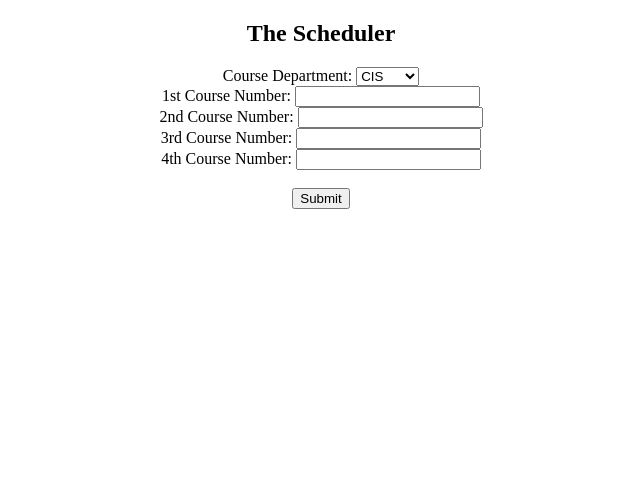
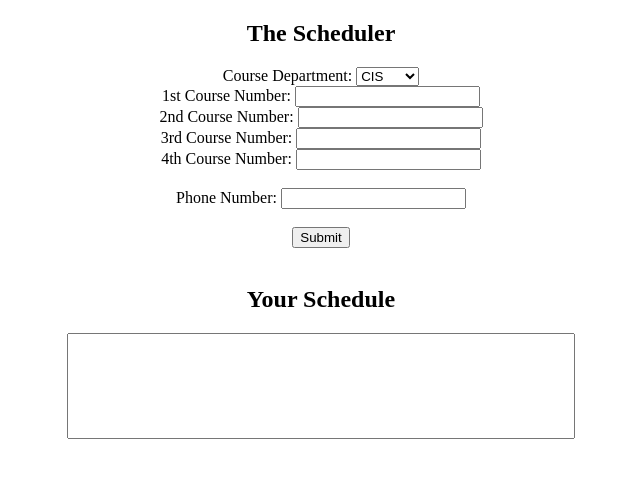
Before and after one commit to CIS3296SoftwareDesignF21/prj-02-thescheduler, a plain HTML site: page templates/index.html in a window 1280 px wide. Shown: the whole page, without its empty margins (319-959 px from the left). Drawn offline with Linux system fonts and the light colour scheme.

Commit message:
Update index.html

```diff
--- a/templates/index.html
+++ b/templates/index.html
@@ -41,7 +41,15 @@
       <label for = "fcrs4">4th Course Number: </label>
         <input type="text" id="fcrs4" name="fcrs4" value=""><br><br>
 
-      <input type="submit" value="Submit">
+      <label for = "phone">Phone Number: </label>
+        <input type="text" id="phone" name="phone" value=""><br><br>
+
+      <input type="submit" value="Submit"><br><br>
+
+      <h2 align="center">Your Schedule</h2>
+
+      <input type="text" style="font-size: 18pt; height: 100px; width:500px;" name="output" id="output" value="">
+
     </form>
     </div>
 
```
